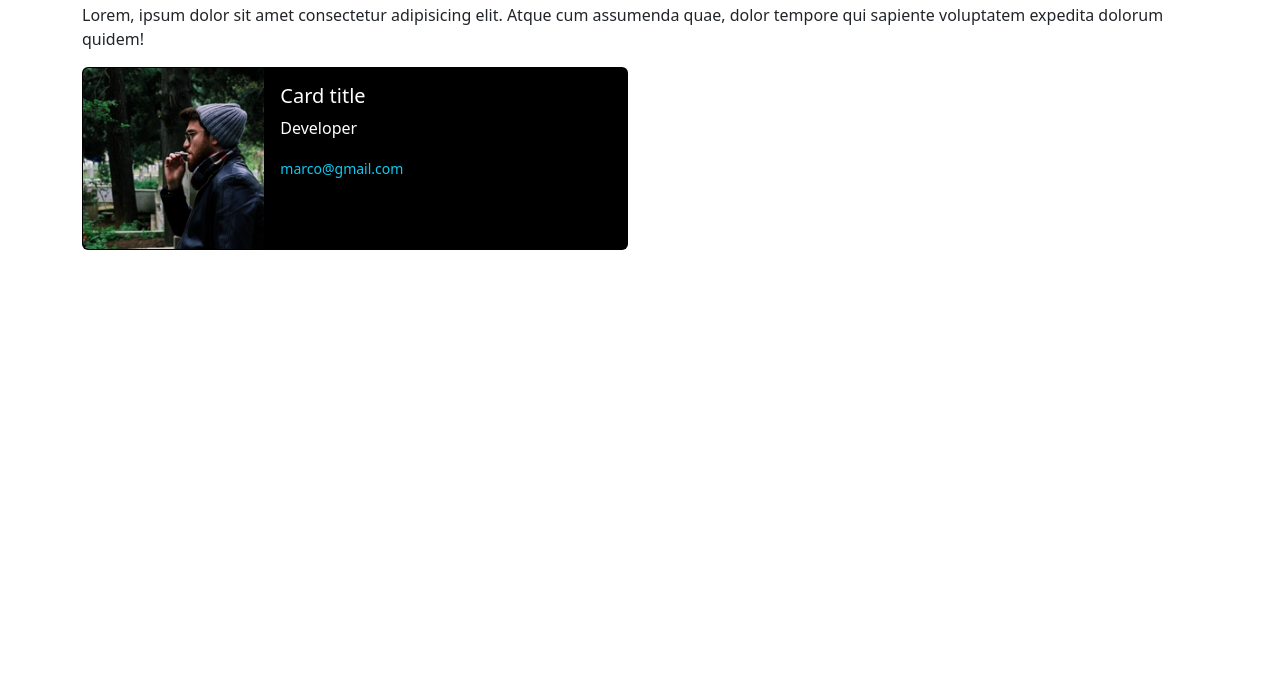
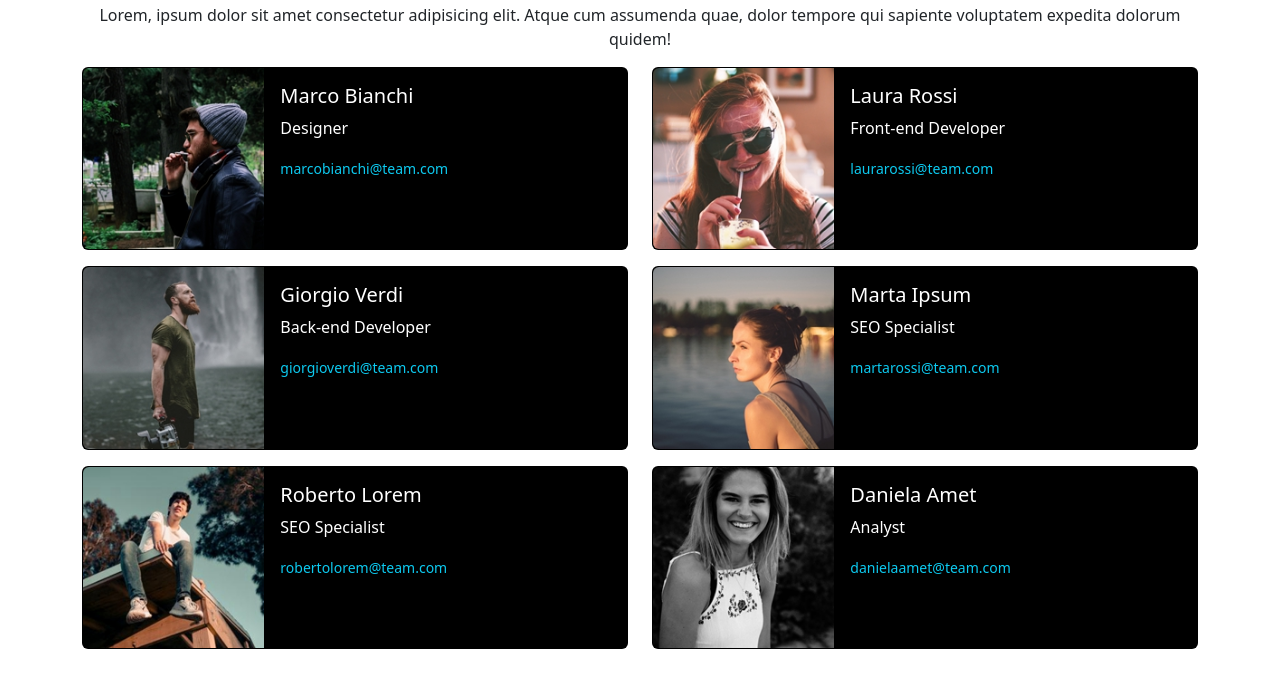
Before and after one commit to gianluca-milesi/js-our-team, a plain HTML site: page index.html in a window 1280 px wide. Shown: the part 101-788 px from the top of the page. Drawn offline with nearby package versions, Linux system fonts and the light colour scheme.

Commit message:
ADD: for loop to insert objects properties inside cards

```diff
--- a/index.html
+++ b/index.html
@@ -18,29 +18,112 @@
 
         <div class="container">
             <div class="row">
-                <p>Lorem, ipsum dolor sit amet consectetur adipisicing elit. Atque cum assumenda quae, dolor tempore qui
+                <p class="text-center">Lorem, ipsum dolor sit amet consectetur adipisicing elit. Atque cum assumenda
+                    quae, dolor tempore qui
                     sapiente voluptatem expedita dolorum quidem!</p>
+
                 <div class="col-12 col-md-6 col-xxl-4">
                     <div class="card mb-3 bg-black text-white">
                         <div class="row g-0">
                             <div class="col-4">
-                                <img src="./img/male1.png" class="img-fluid rounded-start" alt="...">
+                                <img src="" class="img-fluid rounded-start">
                             </div>
                             <div class="col-8">
                                 <div class="card-body">
-                                    <h5 class="card-title">Card title</h5>
-                                    <p class="card-text">Developer</p>
-                                    <p class="card-text"><small class="text-info">marco@gmail.com</small></p>
+                                    <h5 class="card-title"></h5>
+                                    <p class="card-text"></p>
+                                    <p class="card-text"><small class="text-info"></small></p>
                                 </div>
                             </div>
                         </div>
                     </div>
                 </div>
-                <div class="col-12 col-md-6 col-xxl-4"></div>
-                <div class="col-12 col-md-6 col-xxl-4"></div>
-                <div class="col-12 col-md-6 col-xxl-4"></div>
-                <div class="col-12 col-md-6 col-xxl-4"></div>
-                <div class="col-12 col-md-6 col-xxl-4"></div>
+
+                <div class="col-12 col-md-6 col-xxl-4">
+                    <div class="card mb-3 bg-black text-white">
+                        <div class="row g-0">
+                            <div class="col-4">
+                                <img src="" class="img-fluid rounded-start">
+                            </div>
+                            <div class="col-8">
+                                <div class="card-body">
+                                    <h5 class="card-title"></h5>
+                                    <p class="card-text"></p>
+                                    <p class="card-text"><small class="text-info"></small></p>
+                                </div>
+                            </div>
+                        </div>
+                    </div>
+                </div>
+
+                <div class="col-12 col-md-6 col-xxl-4">
+                    <div class="card mb-3 bg-black text-white">
+                        <div class="row g-0">
+                            <div class="col-4">
+                                <img src="" class="img-fluid rounded-start">
+                            </div>
+                            <div class="col-8">
+                                <div class="card-body">
+                                    <h5 class="card-title"></h5>
+                                    <p class="card-text"></p>
+                                    <p class="card-text"><small class="text-info"></small></p>
+                                </div>
+                            </div>
+                        </div>
+                    </div>
+                </div>
+
+                <div class="col-12 col-md-6 col-xxl-4">
+                    <div class="card mb-3 bg-black text-white">
+                        <div class="row g-0">
+                            <div class="col-4">
+                                <img src="" class="img-fluid rounded-start">
+                            </div>
+                            <div class="col-8">
+                                <div class="card-body">
+                                    <h5 class="card-title"></h5>
+                                    <p class="card-text"></p>
+                                    <p class="card-text"><small class="text-info"></small></p>
+                                </div>
+                            </div>
+                        </div>
+                    </div>
+                </div>
+
+                <div class="col-12 col-md-6 col-xxl-4">
+                    <div class="card mb-3 bg-black text-white">
+                        <div class="row g-0">
+                            <div class="col-4">
+                                <img src="" class="img-fluid rounded-start">
+                            </div>
+                            <div class="col-8">
+                                <div class="card-body">
+                                    <h5 class="card-title"></h5>
+                                    <p class="card-text"></p>
+                                    <p class="card-text"><small class="text-info"></small></p>
+                                </div>
+                            </div>
+                        </div>
+                    </div>
+                </div>
+
+                <div class="col-12 col-md-6 col-xxl-4">
+                    <div class="card mb-3 bg-black text-white">
+                        <div class="row g-0">
+                            <div class="col-4">
+                                <img src="" class="img-fluid rounded-start">
+                            </div>
+                            <div class="col-8">
+                                <div class="card-body">
+                                    <h5 class="card-title"></h5>
+                                    <p class="card-text"></p>
+                                    <p class="card-text"><small class="text-info"></small></p>
+                                </div>
+                            </div>
+                        </div>
+                    </div>
+                </div>
+
             </div>
         </div>
     </main>
--- a/js/app.js
+++ b/js/app.js
@@ -36,3 +36,27 @@ const teamMembers = [
         img: "img/female3.png"
     }
 ];
+
+
+const cards = document.querySelectorAll(".card");
+
+for (let i = 0; i < teamMembers.length; i++) {
+    console.log(teamMembers[i]);
+
+    const card = cards[i];
+    console.log(cards[i]);
+
+    const img = card.querySelector("img");
+    const name = card.querySelector(".card-title");
+    const role = card.querySelector(".card-text");
+    const email = card.querySelector(".text-info");
+
+    // console.log(name.innerHTML);
+
+    img.src = teamMembers[i].img;
+    name.innerHTML = teamMembers[i].name;
+    role.innerHTML = teamMembers[i].role;
+    email.innerHTML = teamMembers[i].email;
+
+    // console.log(name.innerHTML);
+}
```
